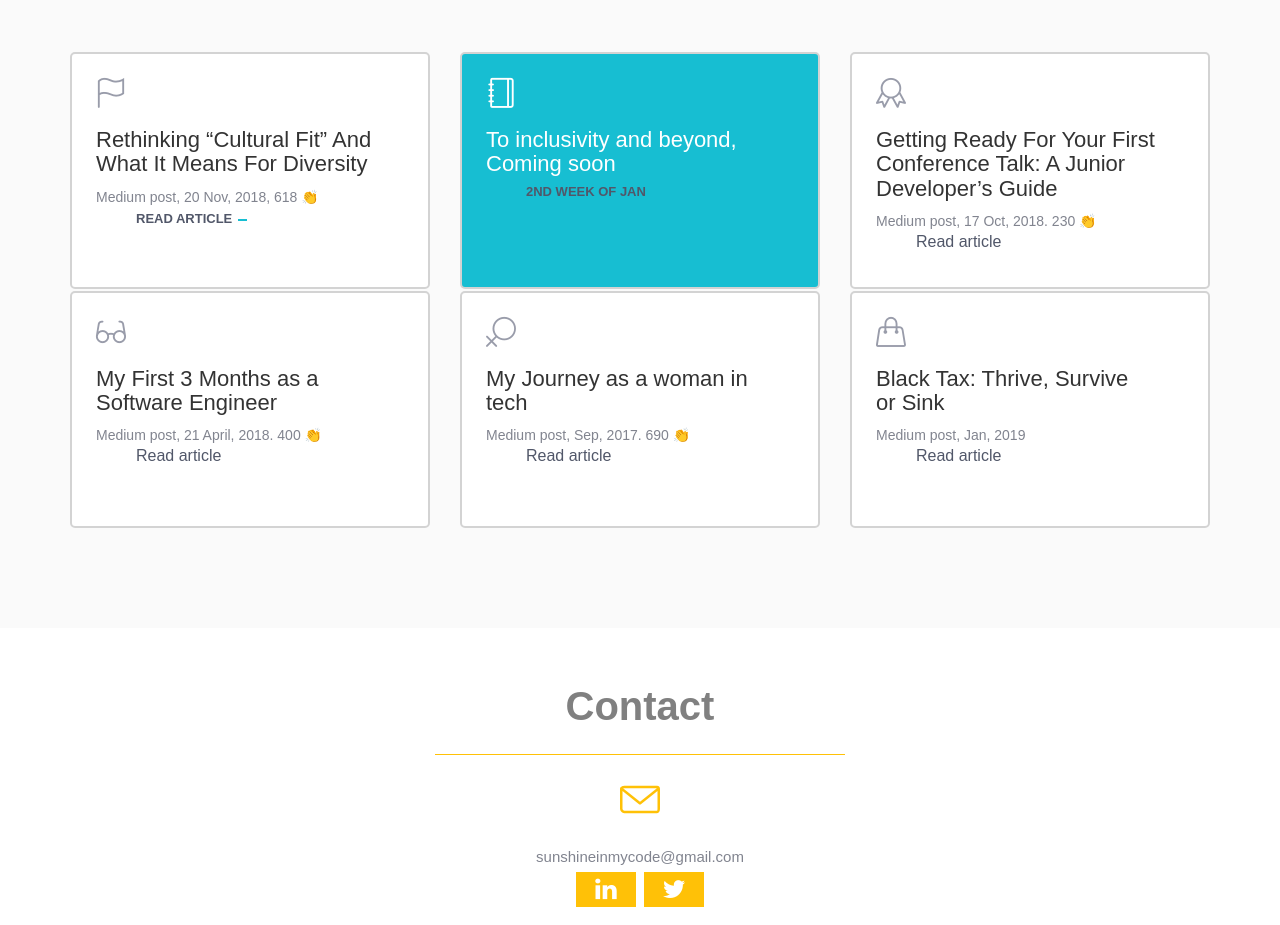
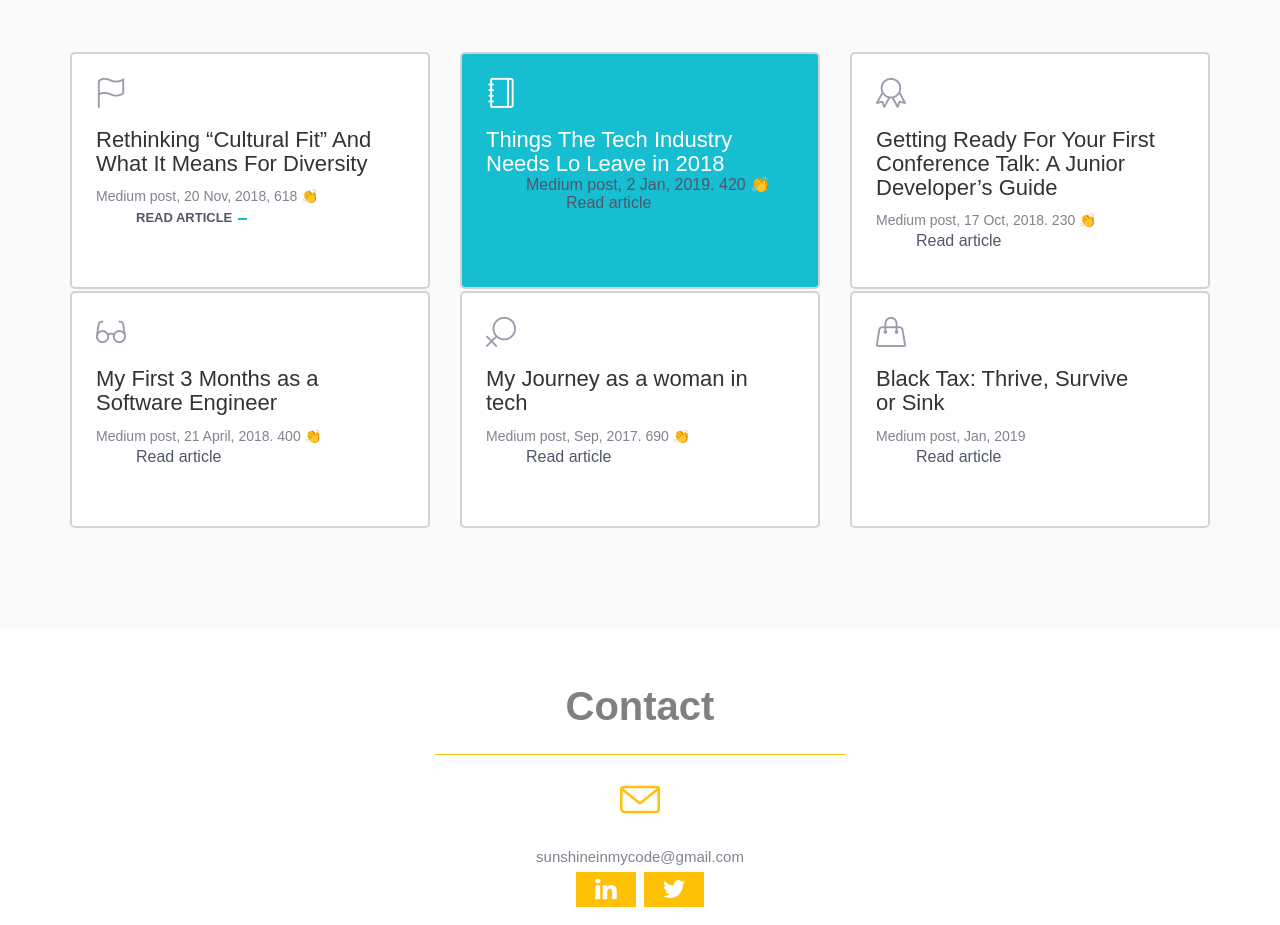
Before and after one commit to sewagodimo/sewagodimo.github.io, a plain HTML site: page index.html in a window 1280 px wide. Shown: the part 4402-5327 px from the top of the page. Drawn offline with Linux system fonts and the light colour scheme.

Commit message:
add fist blog post of the year

```diff
--- a/index.html
+++ b/index.html
@@ -587,13 +587,17 @@
                         <i class="service-icon icon-notebook" style="color: white;"></i>
                     </div>
                     <div class="service-info">
-                        <h3 style="color: white;">To inclusivity and beyond,
-                        Coming soon</a>
+                        <h3 style="color: white;">Things The Tech Industry Needs Lo Leave in 2018</a>
                          <ul class="blog_meta list">
                             <ul class="list-inline work-popup-tag">
                             <li class="work-popup-tag-item">
-                        <a class="link">2nd week of Jan</a>
-                    </div>
+                        <a >Medium post,
+                            2 Jan, 2019. 420 👏</a>
+                             <ul class="blog_meta list">
+                                <ul class="list-inline work-popup-tag">
+                                <li class="work-popup-tag-item">
+                            <a href="https://medium.com/@matlapeng/things-the-tech-industry-needs-to-leave-in-2018-2ecc3657229c">Read article</a>
+                                       </div>
                 </div>
             </div>
                         <div class="col-sm-4">
```
